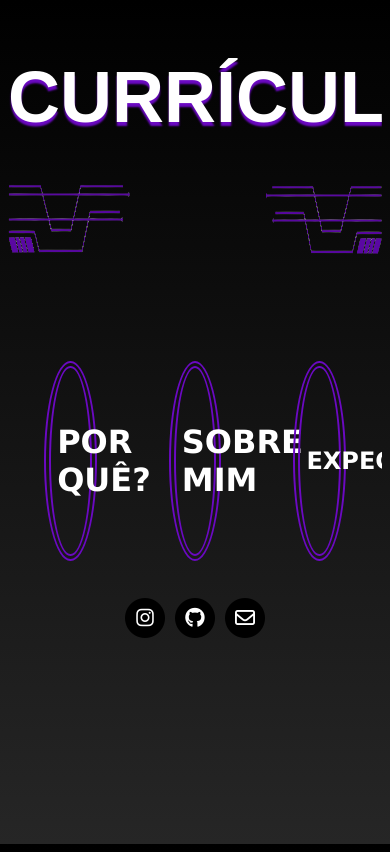
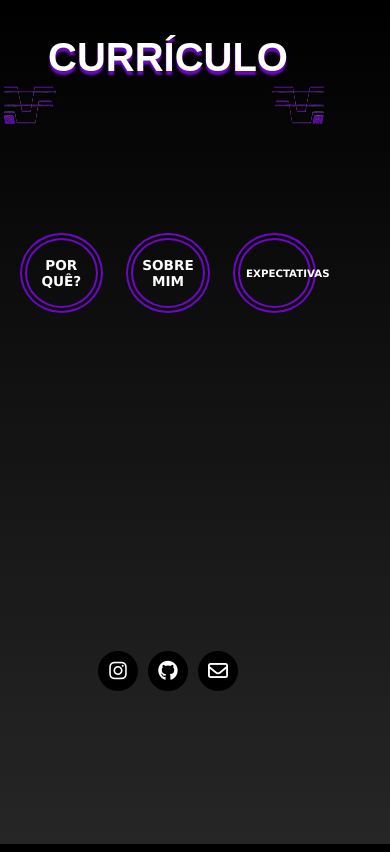
Before and after one commit to marina-lopes/projeto-extensao, a plain HTML site: page index.html in a window 390 px wide. Drawn offline with Linux system fonts and the light colour scheme.

Commit message:
atualizacoes

```diff
--- a/index.html
+++ b/index.html
@@ -5,6 +5,7 @@
     <meta http-equiv="X-UA-Compatible" content="IE=edge">
     <meta name="viewport" content="width=device-width, initial-scale=1.0">
     <link rel="stylesheet" href="style.css">
+    <link rel="icon" href="images/icon.png">
     <script src="https://kit.fontawesome.com/d9b967ad44.js" crossorigin="anonymous"></script>
     <title>Seleção - Projeto de Extensão</title>
 </head>
--- a/style.css
+++ b/style.css
@@ -66,7 +66,7 @@ h1 {
     font-weight: bold;
 }
 
-#sobre-mim{
+#sobre-mim {
     font-size: 200%;
     font-weight: bold;
 }
@@ -159,3 +159,140 @@ p {
     margin-left: 40%;
     margin-top: 2%;
 }
+
+/**************** RESPONSIVIDADE ****************/
+
+@media only screen and (max-device-width: 900px) {
+        main { width:100%; }
+    }
+
+@media (max-width: 1200px) {
+    main {
+        width: 1000px;
+    }
+    h1 {
+        font-size: 400%;
+    }
+    #main-left, #main-right {
+        position: absolute;
+        width: 30%;
+        height: 190px;
+    }
+    #botoes {
+        margin-top: 12%;
+    }
+    #botoes>button {
+        width: 12%;
+        height: 120px;
+    }
+    #porque {
+        font-size: 150%;
+    }
+    #sobre-mim {
+        font-size: 150%;
+    }
+    #expectativas {
+        font-size: 110%;
+    }
+    #sociais {
+        margin-top: 40vh;
+    }
+}
+
+@media (max-width: 1024px) {
+    main {
+        width: 700px;
+    }
+    h1 {
+        font-size: 340%;
+    }
+    #main-left, #main-right {
+        position: absolute;
+        width: 25%;
+        height: 170px;
+    }
+    #botoes {
+        margin-top: 22%;
+    }
+    #botoes>button {
+        width: 14%;
+        height: 100px;
+    }
+    #porque {
+        font-size: 130%;
+    }
+    #sobre-mim {
+        font-size: 130%;
+    }
+    #expectativas {
+        font-size: 100%;
+    }
+    #sociais {
+        margin-top: 40vh;
+    }
+}
+
+@media (max-width: 768px) {
+    main {
+        width: 400px;
+    }
+    h1 {
+        font-size: 300%;
+    }
+    #main-left, #main-right {
+        position: absolute;
+        width: 20%;
+        height: 110px;
+    }
+    #botoes {
+        margin-top: 36%;
+    }
+    #botoes>button {
+        width: 24%;
+        height: 100px;
+    }
+    #porque {
+        font-size: 114%;
+    }
+    #sobre-mim {
+        font-size: 114%;
+    }
+    #expectativas {
+        font-size: 85%;
+    }
+    #sociais {
+        margin-top: 40vh;
+    }
+}
+
+@media (max-width: 450px) {
+    main {
+        width: 320px;
+    }
+    h1 {
+        font-size: 250%;
+    }
+    #main-left, #main-right {
+        position: absolute;
+        width: 15%;
+    }
+    #botoes {
+        margin-top: 48%;
+    }
+    #botoes>button {
+        width: 26%;
+        height: 80px;
+    }
+    #porque {
+        font-size: 85%;
+    }
+    #sobre-mim {
+        font-size: 85%;
+    }
+    #expectativas {
+        font-size: 64%;
+    }
+    #sociais {
+        margin-top: 40vh;
+    }
+}
```
Also changed, not shown: images/icon.png (added).
